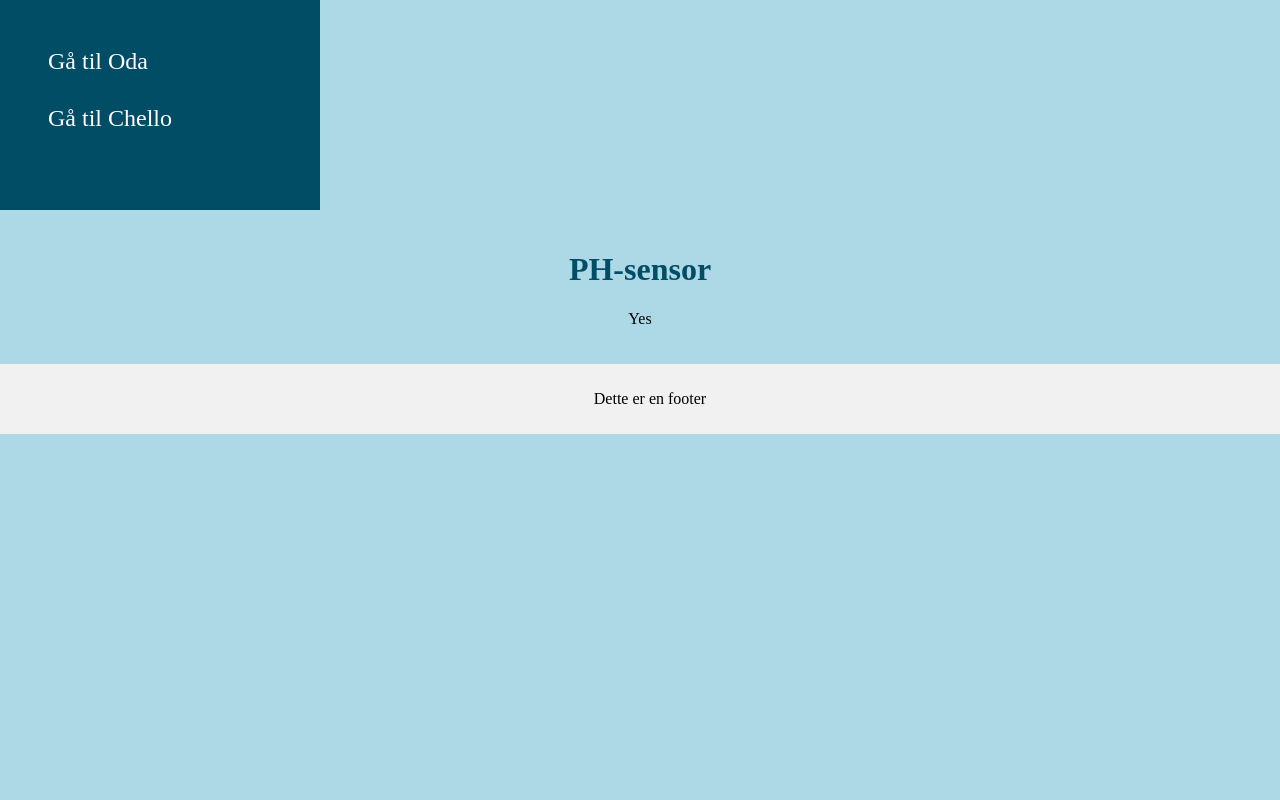
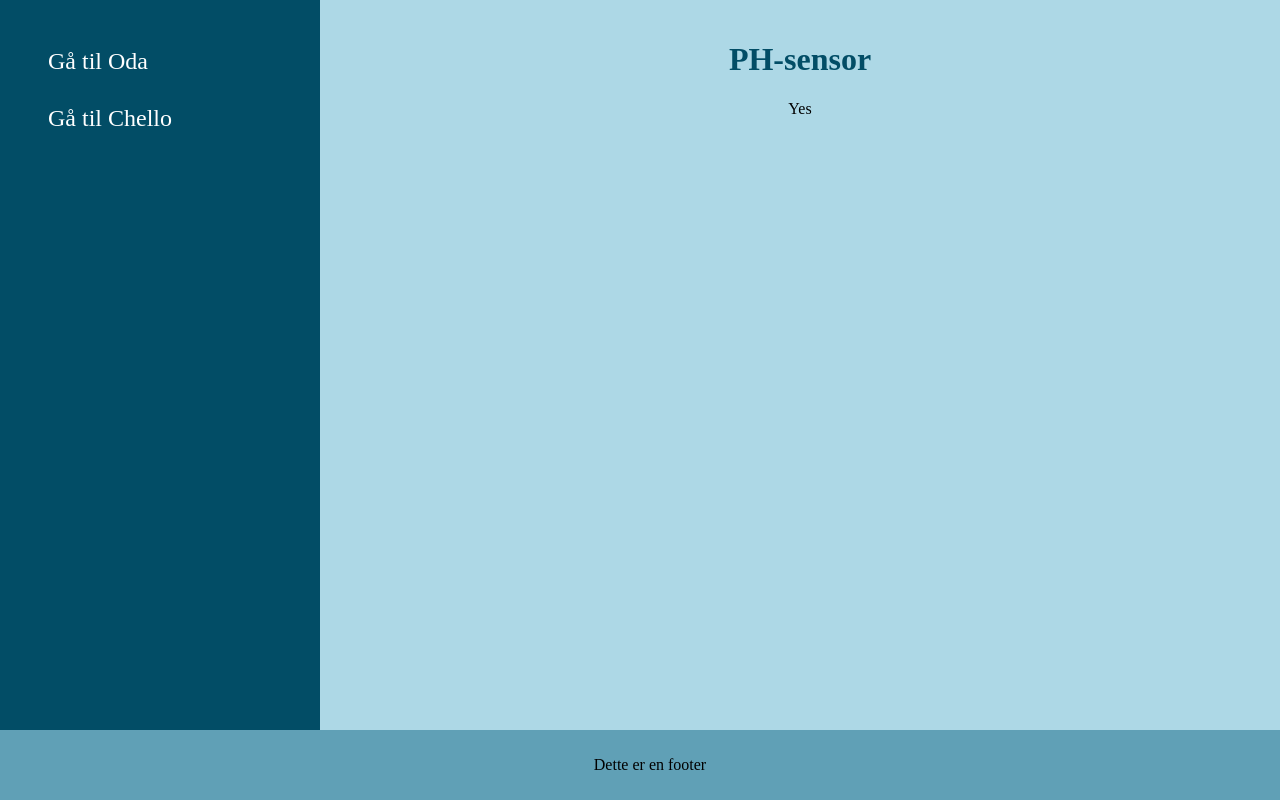
Before and after one commit to odabre/Gruppe11, a Flask app: page /oda in a window 1280 px wide. Run offline with Flask 3, Linux system fonts and the light colour scheme.

Commit message:
footer på oda ferdig, med farge

```diff
--- a/static/main_style.css
+++ b/static/main_style.css
@@ -66,7 +66,7 @@ p.bold {
     color: lightgray; /* Endre fargen ved hover */
 }
 footer {
-    background-color: #f1f1f1;
+    background-color: rgb(96, 160, 182);
     padding: 10px;
     text-align: center;
     width: 100%;
--- a/templates/oda.html
+++ b/templates/oda.html
@@ -3,7 +3,7 @@
         <link rel="stylesheet" href="{{ url_for('static', filename='main_style.css') }}">
     </head>
     <body>
-        <main>
+        <div class="main">
             <aside class = "sidebar">
                 <ul>
                     <li><a href="/oda">Gå til Oda</a></li>
@@ -14,7 +14,7 @@
                 <h1>PH-sensor</h1>
                 <p>Yes</p>
             </div>
-        </main>
+        </div>
         <footer>
             <p>Dette er en footer</p>
         </footer>
```
